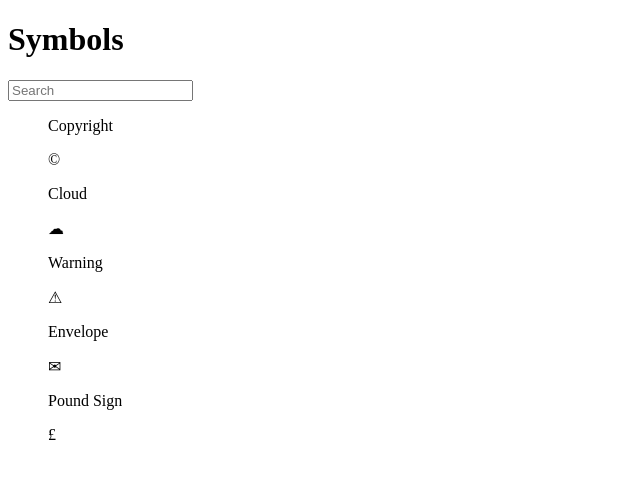
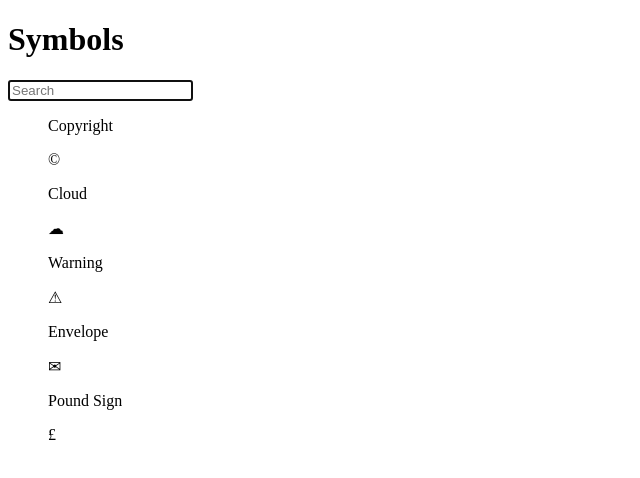
Before and after one commit to louis-young/symbols, a React (Create React App) app: page / in a window 1280 px wide. Shown: the top 478 px of the page, without its empty margins (0-640 px from the left). Built offline with nearby package versions, Linux system fonts and the light colour scheme.

Commit message:
Make search automatically focus

```diff
--- a/src/components/Search/index.tsx
+++ b/src/components/Search/index.tsx
@@ -9,7 +9,15 @@ export const Search = ({ searchQuery, onSearchQueryChange }: SearchProps) => {
   };
   return (
     <form>
-      <input type="text" name="search" placeholder="Search" required value={searchQuery} onChange={handleChange} />
+      <input
+        type="text"
+        name="search"
+        placeholder="Search"
+        required
+        autoFocus
+        value={searchQuery}
+        onChange={handleChange}
+      />
     </form>
   );
 };
```
